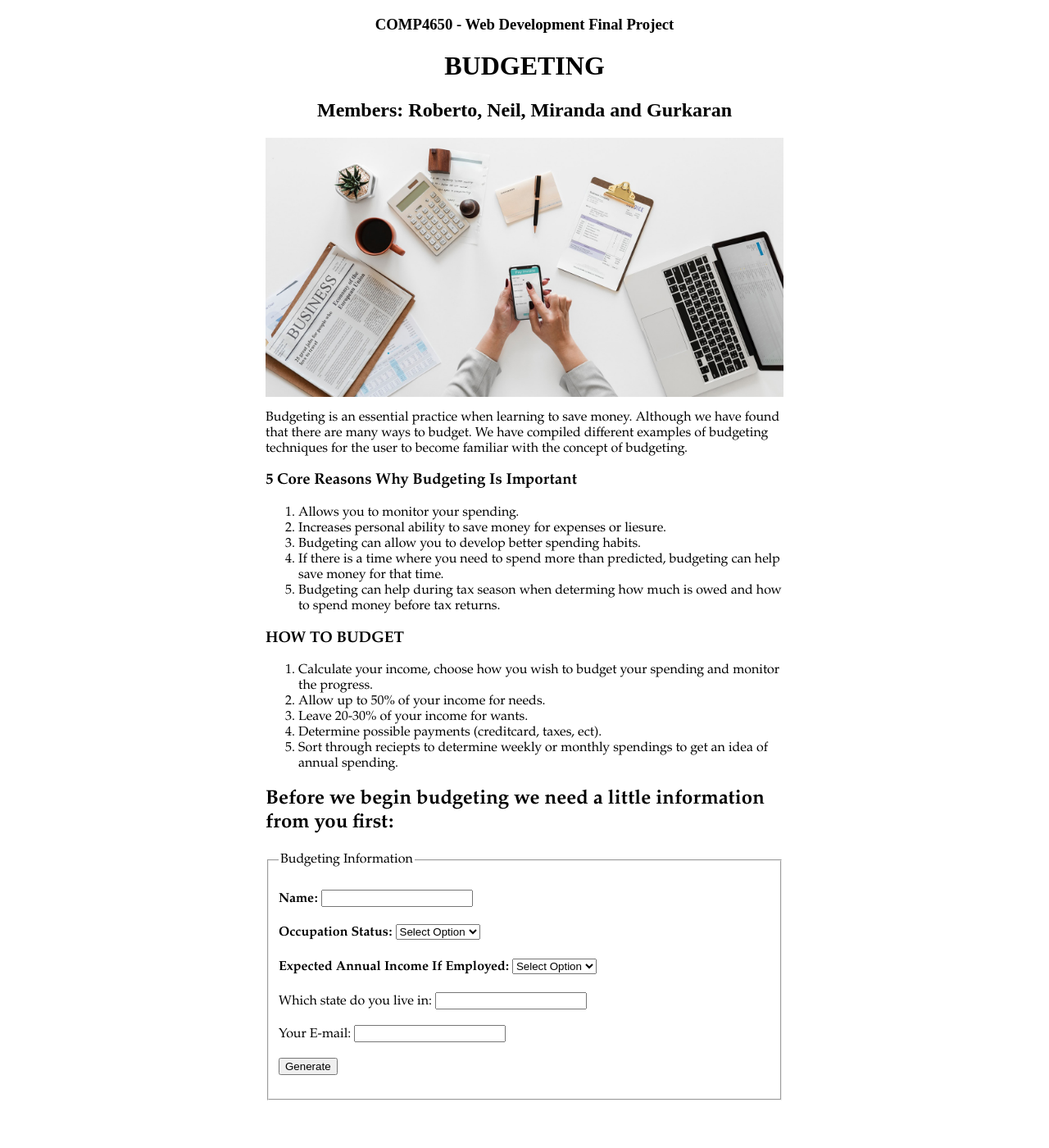
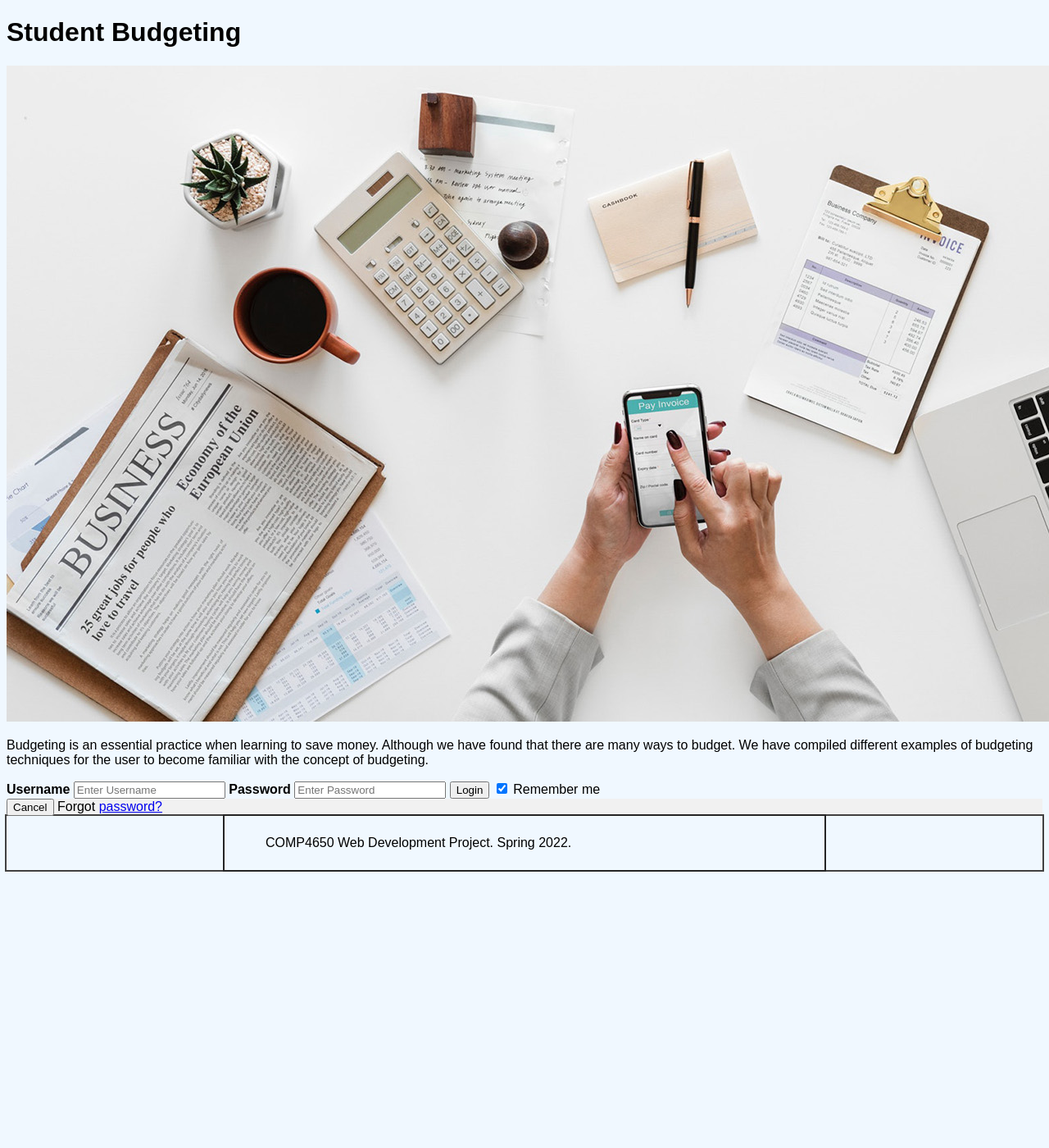
Before and after one commit to neilstottler/web-dev-final, a PHP site: page /index.html in a window 1280 px wide; the page is wider, and only the part inside the window is pictured. Shown: that part at 82% size. After the commit the page ends 1063 px from the top of that part, so only its background shows below. Run offline with PHP 8.4, Linux system fonts and the light colour scheme; a stand-in replaces the project's code that opens the database connection.

Commit message:
Fixed Index a little

```diff
--- a/index.html
+++ b/index.html
@@ -1,21 +1,18 @@
 <!DOCTYPE html>
 <html>
+  <head>
+    <meta charset="UTF-8" />
 
-<head>
-	<title>COMP4650 - Web Development Final Project</title>
-	<meta charset="UTF-8" />
-	<link rel="stylesheet" href="css/nav-style.css">
-	<link rel="stylesheet" href="css/home-css.css">
-	<link rel="stylesheet" href="css/global.css">
-
-</head>
-
+	<link rel="stylesheet" href="css/about-us.css">
+	<link rel="stylesheet" href="css/footer.css">
+  </head>
+<body style="background-color:aliceblue;">
 <body>
 
 	<header class="header">
-		<h3>COMP4650 - Web Development Final Project</h3>
-		<h1>BUDGETING</h1>
-		<h2>Members: Roberto, Neil, Miranda and Gurkaran</h2>
+
+		<h1>Student Budgeting</h1>
+
 	</header>
 	<article class="center-block">
 		<img src="images/banking.png" class="title-image" alt="centered image" />
@@ -23,140 +20,48 @@
 		<p>Budgeting is an essential practice when learning to save money. Although we have found that there are many
 			ways to budget. We have compiled different examples of budgeting techniques for the user to become familiar
 			with the concept of budgeting.</p>
+            <head>
+                <meta name="viewport" content="width=device-width, initial-scale=1">
+                <style>
+                </style>
+                </head>
+                <body>
 
 
-		<div>
-			<h3>5 Core Reasons Why Budgeting Is Important</h3>
-			<ol>
-				<li>Allows you to monitor your spending.</li>
-				<li>Increases personal ability to save money for expenses or liesure.</li>
-				<li>Budgeting can allow you to develop better spending habits.</li>
-				<li>If there is a time where you need to spend more than predicted, budgeting can help save money for
-					that time.</li>
-				<li>Budgeting can help during tax season when determing how much is owed and how to spend money before
-					tax returns.</li>
-			</ol>
-		</div>
-
-		<div>
-
-			<h3>HOW TO BUDGET</h3>
-				<ol>
-					<li>Calculate your income, choose how you wish to budget your spending and monitor the progress.</li>
-					<li>Allow up to 50% of your income for needs.</li>
-					<li>Leave 20-30% of your income for wants.</li>
-					<li>Determine possible payments (creditcard, taxes, ect).</li>
-					<li>Sort through reciepts to determine weekly or monthly spendings to get an idea of annual spending.</li>
-				</ol>
-
-		</div>
-		<h2>Before we begin budgeting we need a little information from you first:</h2>
-		<form method="get" action="process.php">
-			<fieldset>
-				<legend>Budgeting Information</legend>
-
-				<h4>
-					<label>Name:</label>
-					<input type="text" name="user_name" />
-					<h4>
-
-						<h4>
-							<label>Occupation Status:</label>
-							<select name="where">
-								<option>Select Option</option>
-								<option>Employed</option>
-								<option>Unemployed</option>
-
-							</select>
-						</h4>
-
-						<h4>
-							<label>Expected Annual Income If Employed:</label>
-							<select name="where">
-								<option>Select Option</option>
-								<option>
-									< 30,000</option>
-								<option>
-									< 50,000</option>
-								<option>
-									< 65,000</option>
-								<option>
-									< 100,000</option>
-								<option> > 110,000</option>
+                <form action="php/welcome.php" method="post">
 
 
-							</select>
-						</h4>
+                  <div class="container">
+                    <label for="uname"><b>Username</b></label>
+                    <input type="text" placeholder="Enter Username" name="uname" required>
 
-						<label>Which state do you live in:</label>
-						<input type="text" name="state" list="states" />
-						<datalist id="states">
-							<option value="AL">Alabama</option>
-							<option value="AK">Alaska</option>
-							<option value="AZ">Arizona</option>
-							<option value="AR">Arkansas</option>
-							<option value="CA">California</option>
-							<option value="CO">Colorado</option>
-							<option value="CT">Connecticut</option>
-							<option value="DE">Delaware</option>
-							<option value="DC">District Of Columbia</option>
-							<option value="FL">Florida</option>
-							<option value="GA">Georgia</option>
-							<option value="HI">Hawaii</option>
-							<option value="ID">Idaho</option>
-							<option value="IL">Illinois</option>
-							<option value="IN">Indiana</option>
-							<option value="IA">Iowa</option>
-							<option value="KS">Kansas</option>
-							<option value="KY">Kentucky</option>
-							<option value="LA">Louisiana</option>
-							<option value="ME">Maine</option>
-							<option value="MD">Maryland</option>
-							<option value="MA">Massachusetts</option>
-							<option value="MI">Michigan</option>
-							<option value="MN">Minnesota</option>
-							<option value="MS">Mississippi</option>
-							<option value="MO">Missouri</option>
-							<option value="MT">Montana</option>
-							<option value="NE">Nebraska</option>
-							<option value="NV">Nevada</option>
-							<option value="NH">New Hampshire</option>
-							<option value="NJ">New Jersey</option>
-							<option value="NM">New Mexico</option>
-							<option value="NY">New York</option>
-							<option value="NC">North Carolina</option>
-							<option value="ND">North Dakota</option>
-							<option value="OH">Ohio</option>
-							<option value="OK">Oklahoma</option>
-							<option value="OR">Oregon</option>
-							<option value="PA">Pennsylvania</option>
-							<option value="RI">Rhode Island</option>
-							<option value="SC">South Carolina</option>
-							<option value="SD">South Dakota</option>
-							<option value="TN">Tennessee</option>
-							<option value="TX">Texas</option>
-							<option value="UT">Utah</option>
-							<option value="VT">Vermont</option>
-							<option value="VA">Virginia</option>
-							<option value="WA">Washington</option>
-							<option value="WV">West Virginia</option>
-							<option value="WI">Wisconsin</option>
-							<option value="WY">Wyoming</option>
-						</datalist>
-						<br /><br />
+                    <label for="psw"><b>Password</b></label>
+                    <input type="password" placeholder="Enter Password" name="psw" required>
 
-						<label>Your E-mail:</label>
-						<input type="email" name="email" />
-						<br /><br />
+                    <button type="submit">Login</button>
+                    <label>
+                      <input type="checkbox" checked="checked" name="remember"> Remember me
+                    </label>
+                  </div>
+
+                  <div class="container" style="background-color:#f1f1f1">
+                    <button type="button" class="cancelbtn">Cancel</button>
+                    <span class="psw">Forgot <a href="php/reset-password.php">password?</a></span>
+                  </div>
+                </form>
+
+                </body>
 
 
-						<input type="button" onclick="location.href='SecondPage.html';" value="Generate" />
-						<br /><br />
-					</h4>
-			</fieldset>
-		</form>
+
 	</article>
+
 </body>
 
+<footer>
+  <div class = "box">
+    <p>COMP4650 Web Development Project. Spring 2022. </p>
+  </div>
+</footer>
 
 </html>
```
Also changed, not shown: index.php (+19 -4 lines).
